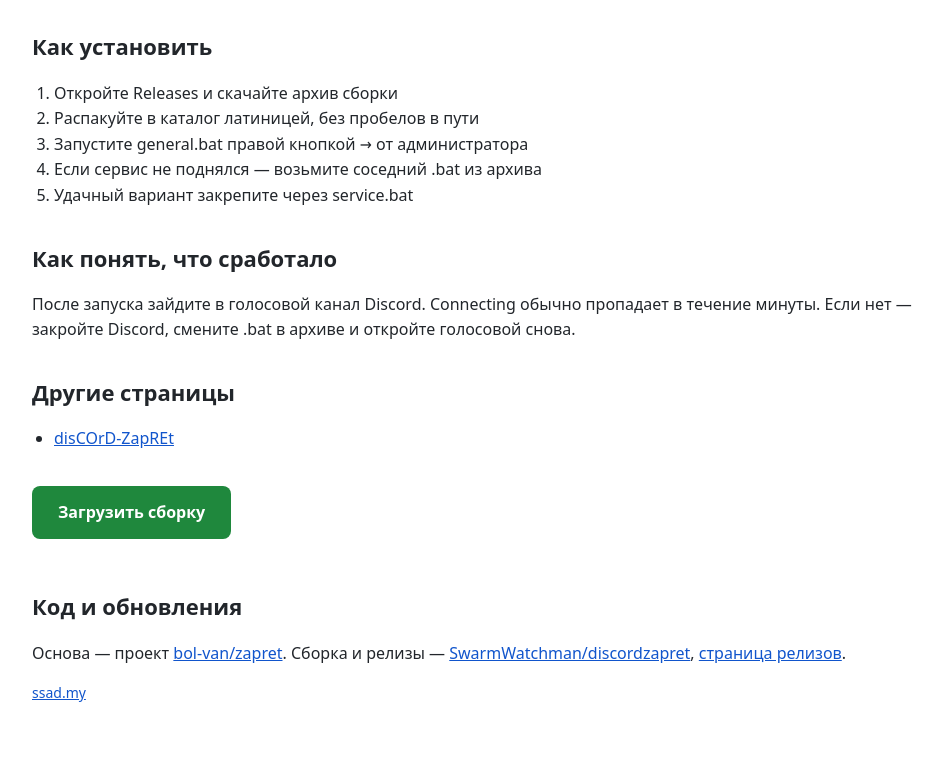
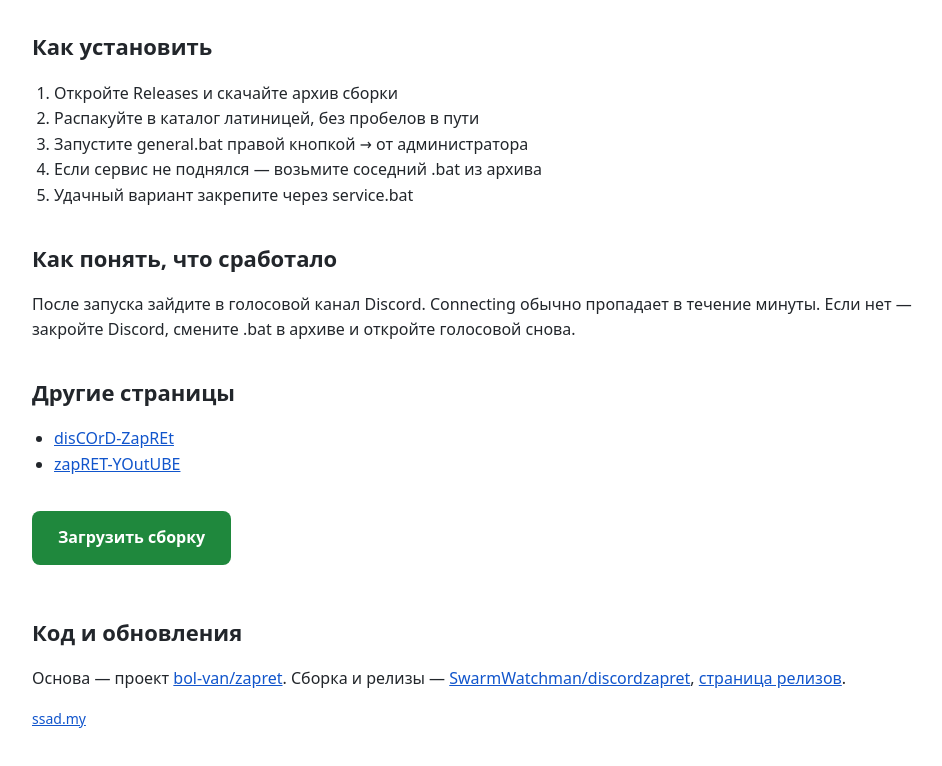
Before and after one commit to SwarmWatchman/discordzapret, a plain HTML site: page docs/index.html in a window 1280 px wide. Shown: the part 1546-2312 px from the top of the page, without its empty margins (168-1110 px from the left). Drawn offline with Linux system fonts and the light colour scheme.

Commit message:
Update docs

```diff
--- a/docs/index.html
+++ b/docs/index.html
@@ -90,6 +90,7 @@
   <h2>Другие страницы</h2>
   <ul>
     <li><a href="https://github.com/SwarmWatchman/disCOrD-ZapREt">disCOrD-ZapREt</a></li>
+    <li><a href="https://github.com/SwarmWatchman/zapRET-YOutUBE">zapRET-YOutUBE</a></li>
   </ul>
 
 
```
